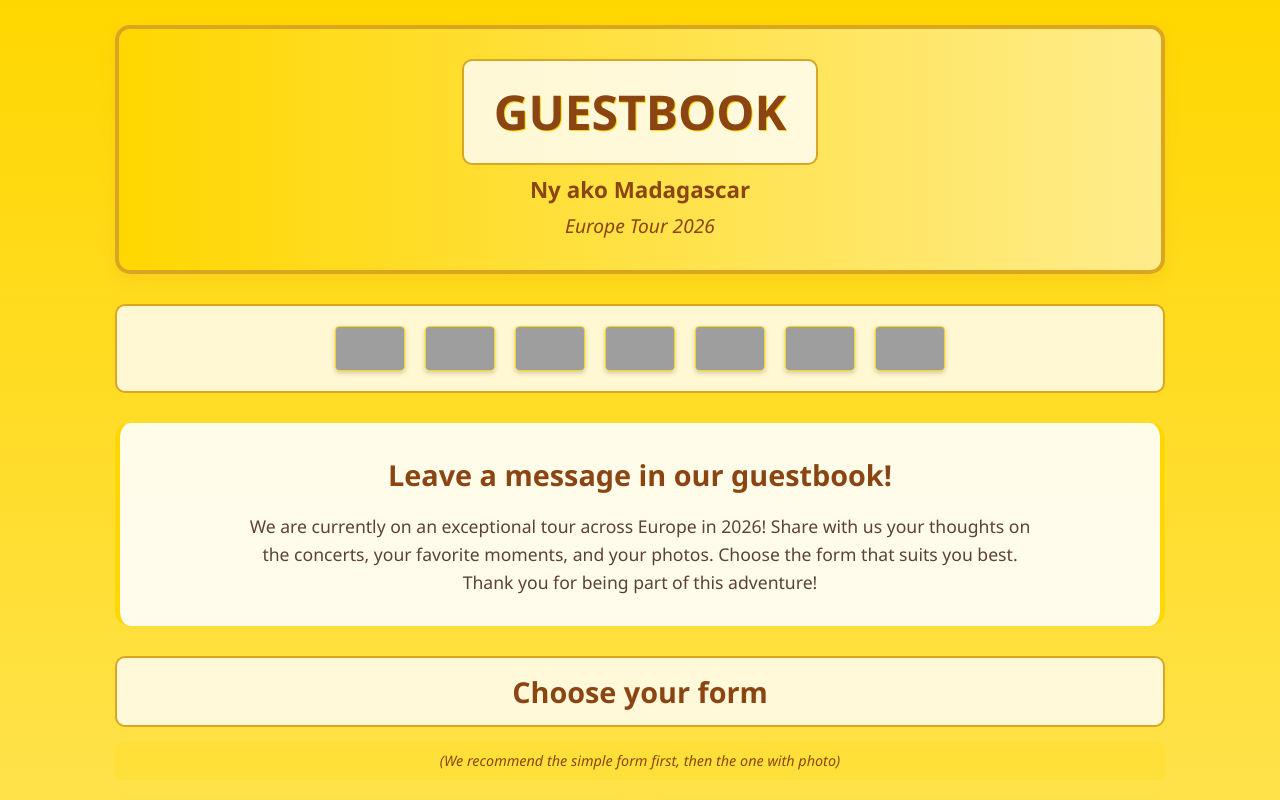
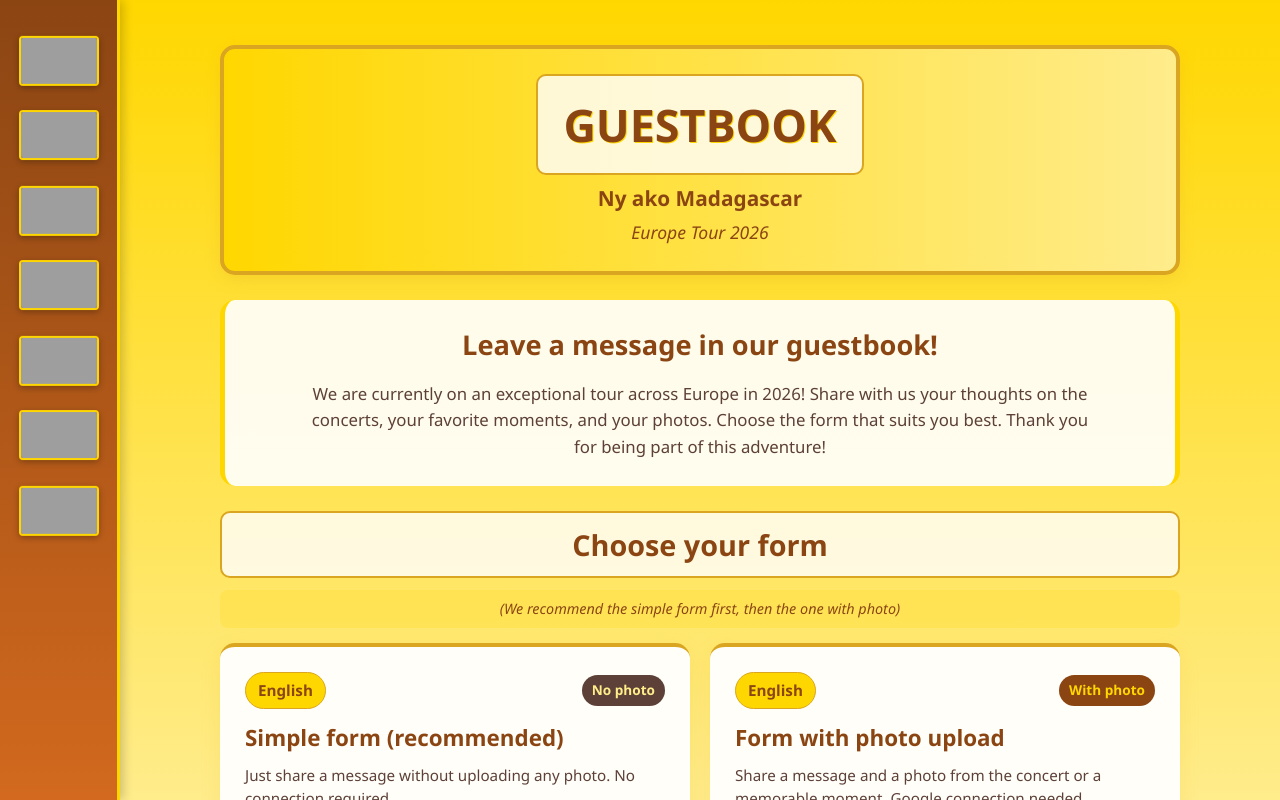
Before and after one commit to nyakotour26-del/PAGELIVREDORFROM, a plain HTML site: page index.html in a window 1280 px wide. Both pictures are taken after a click on the link "English". Shown: the top 800 px of the page. Drawn offline with Linux system fonts and the light colour scheme; grey boxes are pictures that could not be loaded.

Commit message:
index.html

```diff
--- a/index.html
+++ b/index.html
@@ -18,6 +18,44 @@
             color: #333;
             line-height: 1.5;
             min-height: 100vh;
+            display: flex;
+        }
+
+        /* === DRAPEAUX VERTICAUX À GAUCHE === */
+        .flags-column {
+            width: 80px;
+            background: linear-gradient(to bottom, #8B4513, #D2691E);
+            display: flex;
+            flex-direction: column;
+            align-items: center;
+            padding: 25px 10px;
+            box-shadow: 3px 0 10px rgba(0, 0, 0, 0.2);
+            border-right: 3px solid #FFD700;
+            flex-shrink: 0;
+        }
+
+        .flags-column .flag {
+            width: 55px;
+            height: 40px;
+            border-radius: 4px;
+            box-shadow: 0 2px 6px rgba(0, 0, 0, 0.3);
+            margin-bottom: 20px;
+            border: 2px solid #FFD700;
+            object-fit: cover;
+        }
+
+        .flags-column .flag:last-child {
+            margin-bottom: 0;
+        }
+
+        /* === CONTENU PRINCIPAL === */
+        .main-content {
+            flex: 1;
+            display: flex;
+            flex-direction: column;
+            overflow-y: auto;
+            max-height: 100vh;
+            padding: 15px;
         }
 
         /* === ÉCRAN DE SÉLECTION DE LANGUE === */
@@ -93,18 +131,22 @@
         /* === PAGE PRINCIPALE === */
         .main-page {
             display: none;
+            flex: 1;
         }
 
         .container {
-            max-width: 1200px;
+            max-width: 1100px;
             margin: 0 auto;
             padding: 15px;
+            height: 100%;
+            display: flex;
+            flex-direction: column;
         }
 
         /* === EN-TÊTE === */
         header {
             text-align: center;
-            padding: 25px 15px;
+            padding: 20px 15px;
             background: linear-gradient(to right, #FFD700, #FFEC8B);
             border-radius: 15px;
             margin-bottom: 20px;
@@ -137,34 +179,13 @@
             font-style: italic;
         }
 
-        /* === DRAPEAUX === */
-        .flags-container {
-            display: flex;
-            justify-content: center;
-            flex-wrap: wrap;
-            gap: 12px;
-            margin: 25px 0;
-            padding: 15px;
-            background-color: rgba(255, 255, 255, 0.8);
-            border-radius: 10px;
-            border: 2px solid #DAA520;
-        }
-
-        .flag {
-            width: 50px;
-            height: 35px;
-            border-radius: 4px;
-            box-shadow: 0 2px 5px rgba(0, 0, 0, 0.2);
-            border: 1px solid #FFD700;
-        }
-
         /* === INSTRUCTIONS === */
         .instructions {
             text-align: center;
             background: rgba(255, 255, 255, 0.9);
-            padding: 25px 20px;
+            padding: 20px;
             border-radius: 15px;
-            margin-bottom: 25px;
+            margin-bottom: 20px;
             border-left: 5px solid #FFD700;
             border-right: 5px solid #FFD700;
         }
@@ -187,7 +208,7 @@
             color: #8B4513;
             font-size: 1.6rem;
             margin: 0 0 10px;
-            padding: 12px;
+            padding: 10px;
             background-color: rgba(255, 255, 255, 0.8);
             border-radius: 10px;
             border: 2px solid #DAA520;
@@ -197,7 +218,7 @@
             text-align: center;
             color: #8B4513;
             font-size: 0.9rem;
-            margin: 0 0 20px;
+            margin: 0 0 15px;
             font-style: italic;
             padding: 8px;
             background-color: rgba(255, 215, 0, 0.2);
@@ -207,14 +228,14 @@
         .form-options {
             display: flex;
             flex-direction: column;
-            gap: 20px;
-            margin-bottom: 30px;
+            gap: 15px;
+            margin-bottom: 20px;
         }
 
         .option-card {
             background: rgba(255, 255, 255, 0.95);
             border-radius: 15px;
-            padding: 25px 20px;
+            padding: 20px;
             box-shadow: 0 8px 20px rgba(218, 165, 32, 0.15);
             border-top: 4px solid #DAA520;
             border-bottom: 4px solid #FFD700;
@@ -229,7 +250,7 @@
             display: flex;
             justify-content: space-between;
             align-items: center;
-            margin-bottom: 15px;
+            margin-bottom: 12px;
             flex-wrap: wrap;
             gap: 10px;
         }
@@ -260,25 +281,25 @@
 
         .option-card h3 {
             color: #8B4513;
-            margin-bottom: 12px;
+            margin-bottom: 10px;
             font-size: 1.3rem;
         }
 
         .option-card p {
-            margin-bottom: 15px;
+            margin-bottom: 12px;
             color: #5D4037;
             line-height: 1.5;
             font-size: 0.95rem;
         }
 
         .features {
-            margin-bottom: 20px;
+            margin-bottom: 15px;
         }
 
         .feature {
             display: flex;
             align-items: center;
-            margin-bottom: 8px;
+            margin-bottom: 6px;
             color: #5D4037;
             font-size: 0.9rem;
         }
@@ -313,8 +334,8 @@
         /* === CONTACTS === */
         .contacts-section {
             text-align: center;
-            margin: 25px 0;
-            padding: 20px 15px;
+            margin: 20px 0;
+            padding: 15px;
             background-color: rgba(255, 255, 255, 0.9);
             border-radius: 15px;
             border: 2px solid #DAA520;
@@ -322,14 +343,14 @@
 
         .contacts-section h3 {
             color: #8B4513;
-            margin-bottom: 15px;
+            margin-bottom: 12px;
             font-size: 1.3rem;
         }
 
         .contact-links {
             display: flex;
             flex-direction: column;
-            gap: 12px;
+            gap: 10px;
             align-items: center;
         }
 
@@ -341,12 +362,12 @@
             color: #8B4513;
             text-decoration: none;
             font-weight: bold;
-            padding: 10px 20px;
+            padding: 10px 15px;
             border-radius: 20px;
             background-color: rgba(255, 215, 0, 0.3);
             transition: all 0.3s;
             width: 100%;
-            max-width: 300px;
+            max-width: 280px;
         }
 
         .contact-link:hover {
@@ -361,8 +382,8 @@
         /* === LIEN RETOUR === */
         .back-link {
             text-align: center;
-            margin-top: 20px;
-            margin-bottom: 20px;
+            margin-top: 15px;
+            margin-bottom: 10px;
         }
 
         .back-link a {
@@ -370,7 +391,7 @@
             text-decoration: none;
             font-weight: bold;
             font-size: 1rem;
-            padding: 10px 20px;
+            padding: 10px 15px;
             border-radius: 20px;
             background-color: rgba(255, 215, 0, 0.3);
             transition: all 0.3s;
@@ -382,39 +403,58 @@
             transform: translateY(-3px);
         }
 
-        /* === VERSION DESKTOP (ÉCRAN LARGE) === */
+        /* === VERSION DESKTOP === */
         @media (min-width: 768px) {
-            .container {
+            .flags-column {
+                width: 100px;
+                padding: 40px 15px;
+            }
+
+            .flags-column .flag {
+                width: 70px;
+                height: 45px;
+                margin-bottom: 25px;
+            }
+
+            .main-content {
                 padding: 25px;
             }
 
+            .container {
+                padding: 20px;
+            }
+
             header {
-                padding: 30px 25px;
-                margin-bottom: 30px;
+                padding: 25px;
+                margin-bottom: 25px;
             }
 
             .main-title {
-                font-size: 2.8rem;
-                padding: 15px 30px;
+                font-size: 2.5rem;
+                padding: 15px 25px;
             }
 
             .subtitle {
-                font-size: 1.4rem;
+                font-size: 1.3rem;
             }
 
             .tour-subtitle {
-                font-size: 1.2rem;
+                font-size: 1.1rem;
             }
 
-            .flags-container {
-                gap: 15px;
-                padding: 20px;
-                margin: 30px 0;
+            .instructions {
+                padding: 25px;
+                margin-bottom: 25px;
             }
 
-            .flag {
-                width: 60px;
-                height: 40px;
+            .instructions h2 {
+                font-size: 1.7rem;
+            }
+
+            .instructions p {
+                font-size: 1.05rem;
+                max-width: 800px;
+                margin: 0 auto;
             }
 
             .language-buttons {
@@ -427,34 +467,19 @@
                 padding: 25px 20px;
             }
 
-            .instructions {
-                padding: 30px 25px;
-                margin-bottom: 30px;
-            }
-
-            .instructions h2 {
-                font-size: 1.8rem;
-            }
-
-            .instructions p {
-                font-size: 1.1rem;
-                max-width: 800px;
-                margin: 0 auto;
-            }
-
             .options-title {
                 font-size: 1.8rem;
-                margin-bottom: 15px;
+                margin-bottom: 12px;
             }
 
             .form-options {
                 flex-direction: row;
-                gap: 25px;
+                gap: 20px;
             }
 
             .option-card {
                 flex: 1;
-                padding: 30px 25px;
+                padding: 25px;
             }
 
             .option-card h3 {
@@ -464,36 +489,36 @@
             .contact-links {
                 flex-direction: row;
                 justify-content: center;
-                gap: 25px;
+                gap: 20px;
             }
 
             .contact-link {
                 width: auto;
-                min-width: 200px;
+                min-width: 180px;
             }
         }
 
         /* === VERSION TRÈS GRAND ÉCRAN === */
         @media (min-width: 1200px) {
+            .flags-column {
+                width: 120px;
+            }
+
+            .flags-column .flag {
+                width: 80px;
+                height: 50px;
+            }
+
             .container {
-                max-width: 1100px;
+                max-width: 1000px;
             }
 
             .main-title {
-                font-size: 3rem;
-            }
-
-            .flags-container {
-                gap: 20px;
-            }
-
-            .flag {
-                width: 70px;
-                height: 45px;
+                font-size: 2.8rem;
             }
         }
 
-        /* === ANIMATIONS SIMPLES === */
+        /* === ANIMATIONS === */
         @keyframes fadeIn {
             from { opacity: 0; transform: translateY(10px); }
             to { opacity: 1; transform: translateY(0); }
@@ -506,9 +531,37 @@
         .option-card:nth-child(2) {
             animation-delay: 0.1s;
         }
+
+        /* === ANIMATION DES DRAPEAUX === */
+        @keyframes float {
+            0%, 100% { transform: translateY(0); }
+            50% { transform: translateY(-5px); }
+        }
+
+        .flags-column .flag:nth-child(odd) {
+            animation: float 3s ease-in-out infinite;
+        }
+
+        .flags-column .flag:nth-child(even) {
+            animation: float 3s ease-in-out infinite reverse;
+            animation-delay: 0.5s;
+        }
     </style>
 </head>
 <body>
+    <!-- Drapeaux verticaux à gauche -->
+    <div class="flags-column">
+        <img src="https://flagcdn.com/w80/fr.png" alt="France" class="flag" title="France">
+        <img src="https://flagcdn.com/w80/de.png" alt="Allemagne" class="flag" title="Allemagne">
+        <img src="https://flagcdn.com/w80/ch.png" alt="Suisse" class="flag" title="Suisse">
+        <img src="https://flagcdn.com/w80/be.png" alt="Belgique" class="flag" title="Belgique">
+        <img src="https://flagcdn.com/w80/gb.png" alt="Angleterre" class="flag" title="Angleterre">
+        <img src="https://flagcdn.com/w80/gb-wls.png" alt="Pays de Galles" class="flag" title="Pays de Galles">
+        <img src="https://flagcdn.com/w80/no.png" alt="Norvège" class="flag" title="Norvège">
+    </div>
+
+    <!-- Contenu principal -->
+    <div class="main-content">
         <!-- Écran de sélection de langue -->
         <section class="language-selector" id="languageSelector">
             <div class="language-box">
@@ -536,16 +589,6 @@
                     <p class="subtitle">Ny ako Madagascar</p>
                     <p class="tour-subtitle">Tournée Européenne 2026</p>
                 </header>
-
-            <div class="flags-container">
-                <img src="https://flagcdn.com/w80/fr.png" alt="France" class="flag" title="France">
-                <img src="https://flagcdn.com/w80/de.png" alt="Allemagne" class="flag" title="Allemagne">
-                <img src="https://flagcdn.com/w80/ch.png" alt="Suisse" class="flag" title="Suisse">
-                <img src="https://flagcdn.com/w80/be.png" alt="Belgique" class="flag" title="Belgique">
-                <img src="https://flagcdn.com/w80/gb.png" alt="Angleterre" class="flag" title="Angleterre">
-                <img src="https://flagcdn.com/w80/gb-wls.png" alt="Pays de Galles" class="flag" title="Pays de Galles">
-                <img src="https://flagcdn.com/w80/no.png" alt="Norvège" class="flag" title="Norvège">
-            </div>
 
                 <section class="instructions">
                     <h2>Laissez un message dans notre livre d'or !</h2>
@@ -644,16 +687,6 @@
                     <p class="tour-subtitle">Europe Tour 2026</p>
                 </header>
 
-            <div class="flags-container">
-                <img src="https://flagcdn.com/w80/fr.png" alt="France" class="flag" title="France">
-                <img src="https://flagcdn.com/w80/de.png" alt="Germany" class="flag" title="Germany">
-                <img src="https://flagcdn.com/w80/ch.png" alt="Switzerland" class="flag" title="Switzerland">
-                <img src="https://flagcdn.com/w80/be.png" alt="Belgium" class="flag" title="Belgium">
-                <img src="https://flagcdn.com/w80/gb.png" alt="England" class="flag" title="England">
-                <img src="https://flagcdn.com/w80/gb-wls.png" alt="Wales" class="flag" title="Wales">
-                <img src="https://flagcdn.com/w80/no.png" alt="Norway" class="flag" title="Norway">
-            </div>
-
                 <section class="instructions">
                     <h2>Leave a message in our guestbook!</h2>
                     <p>We are currently on an exceptional tour across Europe in 2026! Share with us your thoughts on the concerts, your favorite moments, and your photos. Choose the form that suits you best. Thank you for being part of this adventure!</p>
@@ -741,6 +774,7 @@
                 </div>
             </div>
         </section>
+    </div>
 
     <script>
         // Sélection des éléments
```
Lines whose indentation alone changed are shown as unchanged.
